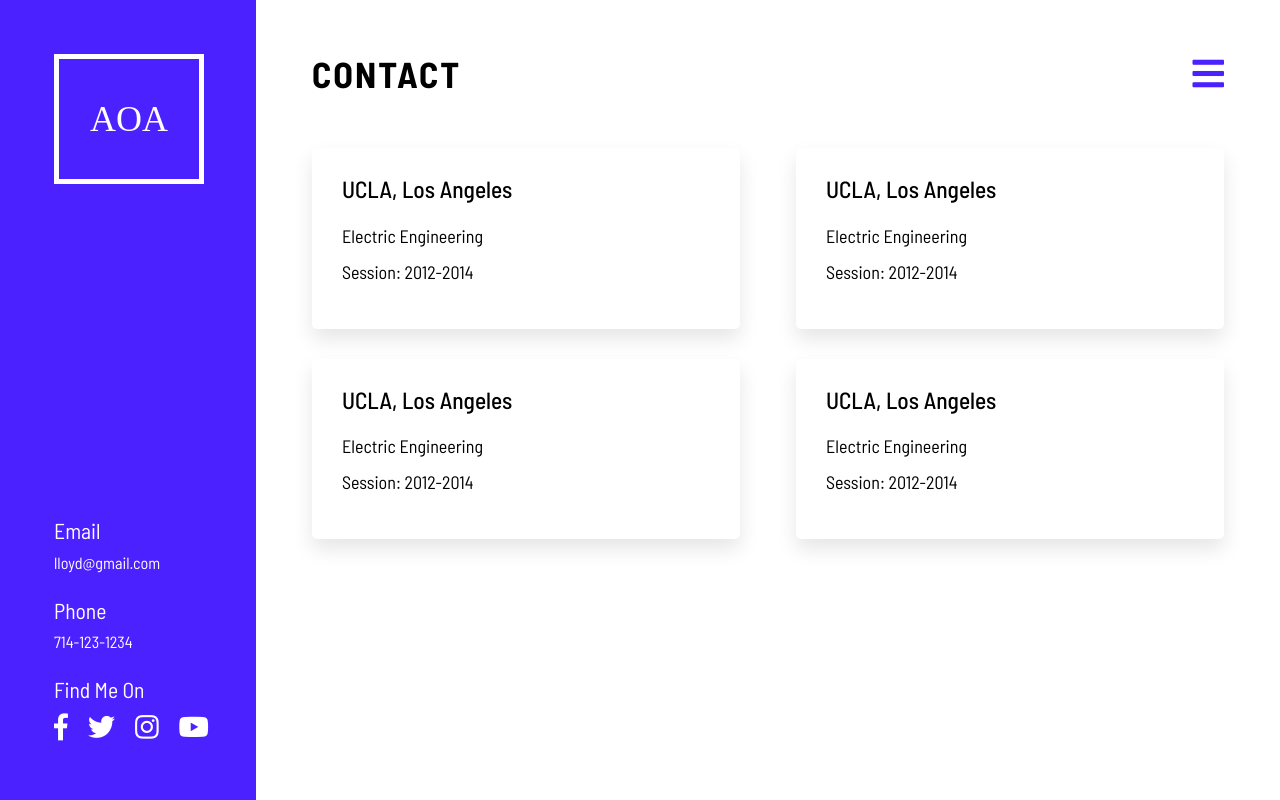
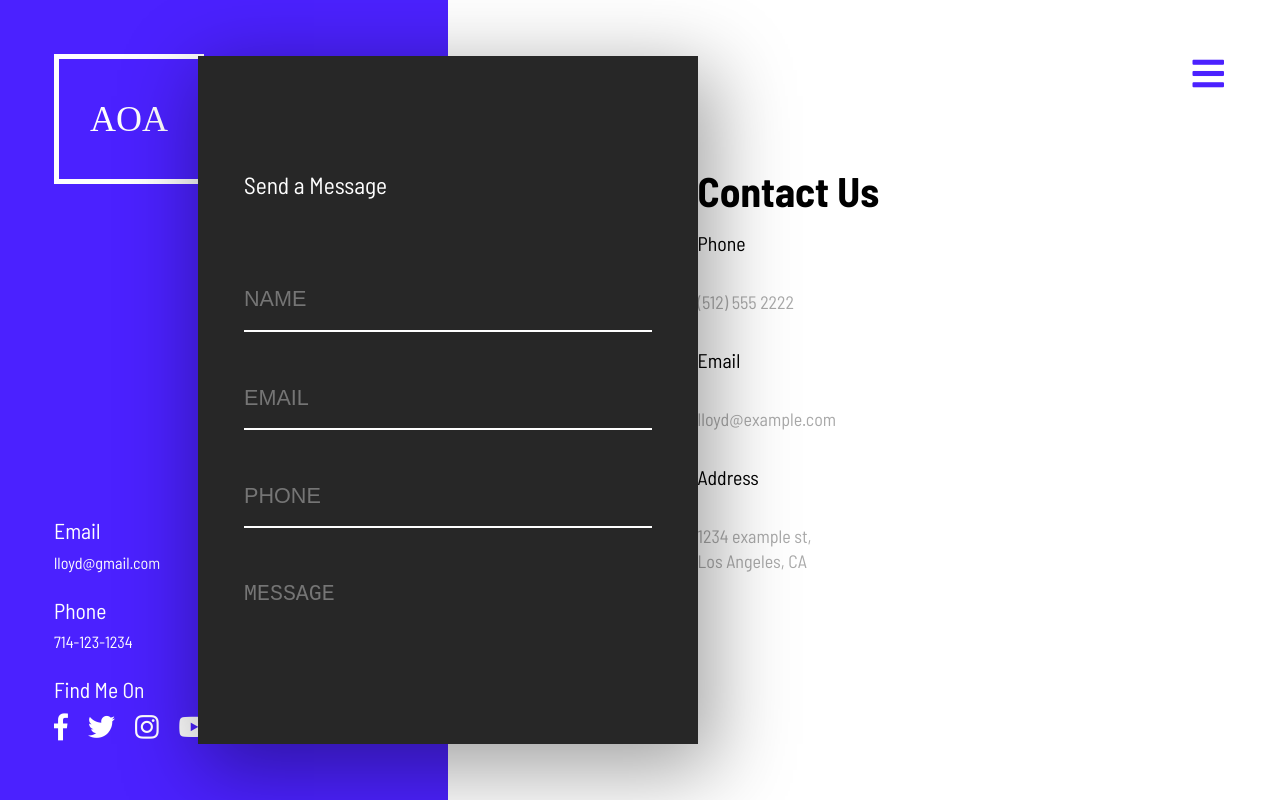
Before and after one commit to yeondam88/portfolio-app, a React app: page /contact in a window 1280 px wide. Shown: the top 800 px of the page. Built offline with nearby package versions, Linux system fonts and the light colour scheme; a web font is replaced by a local one.

Commit message:
Working on contact page

```diff
--- /dev/null
+++ b/src/components/Contact/ContactForm/index.js
@@ -0,0 +1,18 @@
+import React from "react";
+
+const ContactForm = props => (
+  <div className="contact-container">
+    <div className="contact-form">
+      <form>
+        <h4>Send a Message</h4>
+        <input type="text" name="name" required placeholder="Name" />
+        <input type="email" name="email" required placeholder="Email" />
+        <input type="text" name="phone" required placeholder="Phone" />
+        <textarea name="message" rows="12" placeholder="Message" />
+        <button type="submit">Send Message</button>
+      </form>
+    </div>
+  </div>
+);
+
+export default ContactForm;
--- /dev/null
+++ b/src/components/Contact/ContactUs/index.js
@@ -0,0 +1,25 @@
+import React from "react";
+
+const ContactUs = props => (
+  <div className="contact-section">
+    <div className="contact">
+      <h1>Contact Us</h1>
+      <div className="contact-box">
+        <h5>Phone</h5>
+        <p>(512) 555 2222</p>
+      </div>
+      <div className="contact-box">
+        <h5>Email</h5>
+        <p>lloyd@example.com</p>
+      </div>
+      <div className="contact-box">
+        <h5>Address</h5>
+        <p>
+          1234 example st, <br />Los Angeles, CA
+        </p>
+      </div>
+    </div>
+  </div>
+);
+
+export default ContactUs;
--- a/src/components/Contact/index.js
+++ b/src/components/Contact/index.js
@@ -1,35 +1,14 @@
 import React from "react";
+import ContactForm from "./ContactForm";
+import ContactUs from "./ContactUs";
 
-const About = () => {
+const Contact = () => {
   return (
-    <section className="contact--content">
-      <div className="contact--content-title">
-        <h1>Contact</h1>
-      </div>
-      <div className="contact--content-section">
-        <div className="contact--content-section__box">
-          <h5>UCLA, Los Angeles</h5>
-          <p>Electric Engineering</p>
-          <p>Session: 2012-2014</p>
-        </div>
-        <div className="contact--content-section__box">
-          <h5>UCLA, Los Angeles</h5>
-          <p>Electric Engineering</p>
-          <p>Session: 2012-2014</p>
-        </div>
-        <div className="contact--content-section__box">
-          <h5>UCLA, Los Angeles</h5>
-          <p>Electric Engineering</p>
-          <p>Session: 2012-2014</p>
-        </div>
-        <div className="contact--content-section__box">
-          <h5>UCLA, Los Angeles</h5>
-          <p>Electric Engineering</p>
-          <p>Session: 2012-2014</p>
-        </div>
-      </div>
-    </section>
+    <div className="content-area">
+      <ContactForm />
+      <ContactUs />
+    </div>
   );
 };
 
-export default About;
+export default Contact;
--- a/src/styles/base.scss
+++ b/src/styles/base.scss
@@ -194,6 +194,89 @@ body {
       padding: 20% 0 0 0;
       max-width: 500px;
       .profile {
+        h1 {
+          font-size: 2.3rem;
+          font-weight: 700;
+          line-height: 1.2;
+          margin: 0 0 1rem;
+          span {
+            color: $bg-color;
+          }
+        }
+        h5 {
+          font-size: 1.1rem;
+          margin: 0 0 2rem;
+        }
+        p {
+          color: $gray;
+          font-weight: 400;
+          line-height: 1.4;
+          margin: 0 0 2rem 0;
+        }
+      }
+    }
+
+    .contact-container {
+      display: inline-block;
+      width: 30%;
+      height: 100%;
+      position: relative;
+
+      .contact-form {
+        position: absolute;
+        top: 56px;
+        left: -250px;
+        width: 500px;
+        height: calc(100% - 112px);
+        background: $black;
+        color: $txt-color;
+        padding: 46px;
+        -webkit-box-shadow: 9px 20px 74px 6px rgba(0, 0, 0, 0.37);
+        -moz-box-shadow: 9px 20px 74px 6px rgba(0, 0, 0, 0.37);
+        box-shadow: 9px 20px 74px 6px rgba(0, 0, 0, 0.37);
+
+        h4 {
+          font-size: 1.3rem;
+          margin-top: 4rem;
+          margin-bottom: 4rem;
+        }
+
+        input[type="text"],
+        input[type="email"],
+        textarea {
+          width: 100%;
+          background: transparent;
+          border: none;
+          border-bottom: 2px solid $txt-color;
+          margin-bottom: 2rem;
+          font-size: 1.2rem;
+          text-transform: uppercase;
+          line-height: 1.4;
+          color: $txt-color;
+          padding: 15px 0;
+        }
+
+        button[type="submit"] {
+          background: $bg-color;
+          border: none;
+          font-size: 1.1rem;
+          text-transform: uppercase;
+          color: $txt-color;
+          width: 100%;
+          border-radius: 30px;
+          text-align: center;
+          padding: 17px 30px;
+          cursor: pointer;
+        }
+      }
+    }
+
+    .contact-section {
+      vertical-align: top;
+      display: inline-block;
+      padding: 20% 0 0 0;
+      max-width: 500px;
+      .contact {
         h1 {
           font-size: 2.3rem;
           font-weight: 700;
```
Also changed, not shown: config/webpack.config.prod.js (+125 -92 lines).
